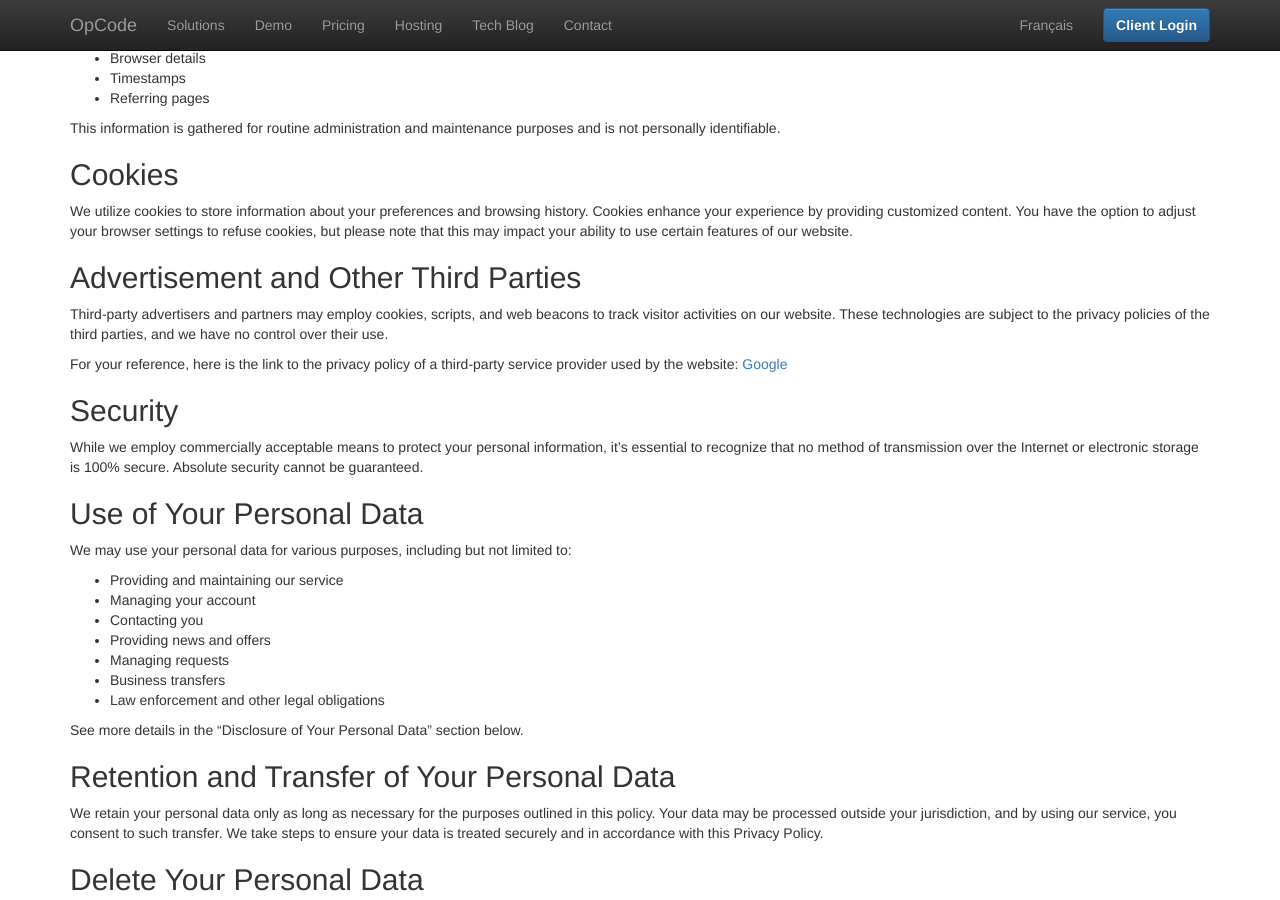
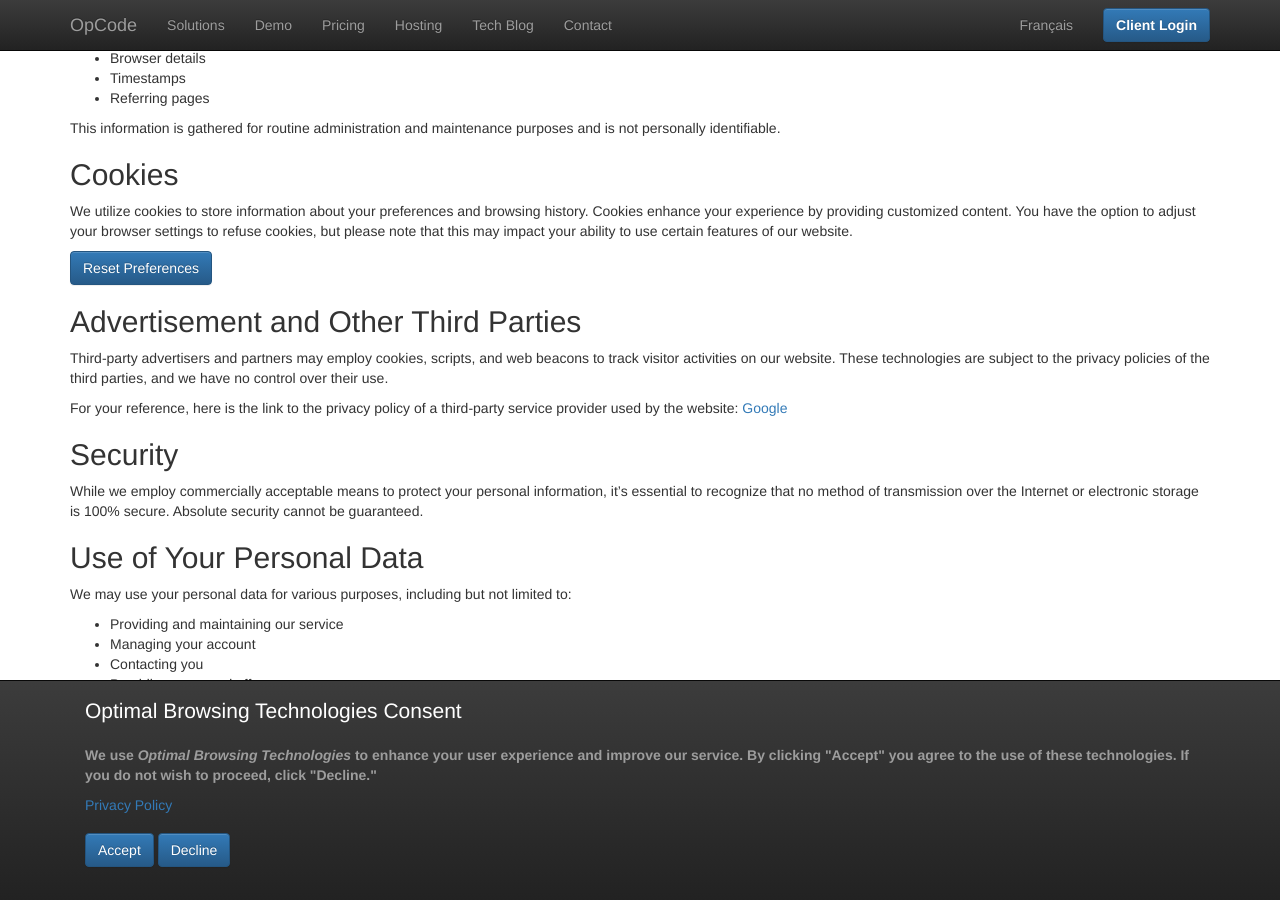
Before and after one commit to JonDemers/opcode-ssg, a Jekyll site: the page built from en/privacy-policy/index.md, in a window 1280 px wide and 900 px high, scrolled down 308 px. Built offline with Jekyll 4.4.1, drawn with Linux system fonts in a browser that asks for light colours.

Commit message:
Add cookie consent prompt

```diff
--- a/_includes/footer.html
+++ b/_includes/footer.html
@@ -1,13 +1,59 @@
 {%- assign lang = page.lang | default: site.lang | default: 'en' -%}
 {%- if lang != 'fr' -%}{%- assign lang = 'en' -%}{%- endif -%}
 {%- assign lang_meta = site.site_meta.lang[lang] -%}
+<div class="container">
+  <hr>
+  <footer class="text-muted">
+    <p class="pull-left"><a title="Privacy Policy" href="/en/privacy-policy/" class="text-muted">Privacy Policy</a></p>
+    <p class="pull-right">&copy; {{ lang_meta.title | escape }} 2023</p>
+  </footer>
+</div>
+<nav id="optimal-browsing" class="navbar navbar-inverse navbar-fixed-bottom">
   <div class="container">
-    <hr>
-    <footer class="text-muted">
-      <p class="pull-left"><a title="Privacy Policy" href="/en/privacy-policy/" class="text-muted">Privacy Policy</a></p>
-      <p class="pull-right">&copy; {{ lang_meta.title | escape }} 2023</p>
-    </footer>
+    <div class="navbar-text">
+      <p class="lead" style="color: white">Optimal Browsing Technologies Consent</p>
+      <p><strong>We use <i>Optimal Browsing Technologies</i> to enhance your user experience and improve our service.
+          By clicking "Accept" you agree to the use of these technologies. If you do not wish to proceed, click
+          "Decline."</strong></p>
+      <p><a title="Privacy Policy" href="/en/privacy-policy/">Privacy Policy</a></p>
+      <p><button type="button" class="btn btn-primary navbar-btn" onclick="acceptOptimalBrowsing()">Accept</button>
+        <button type="button" class="btn btn-primary navbar-btn" onclick="declineOptimalBrowsing()">Decline</button>
+      </p>
+    </div>
   </div>
+</nav>
+<script>
+  function processOptimalBrowsingPreference() {
+    if (document.cookie.indexOf("optimal-browsing=") >= 0) {
+      document.getElementById('optimal-browsing').style = "display: none;";
+    } else {
+      document.getElementById('optimal-browsing').style = "";
+    }
+    if (document.cookie.indexOf("optimal-browsing=accept") >= 0) {
+      gtag('consent', 'update', {
+        'ad_storage': 'granted',
+        'analytics_storage': 'granted'
+      });
+    }
+  }
+  function acceptOptimalBrowsing() {
+    var expires = new Date();
+    expires.setFullYear(expires.getFullYear() + 1);
+    document.cookie = 'optimal-browsing=accept; path=/; expires=' + expires.toUTCString() + ';';
+    processOptimalBrowsingPreference();
+  }
+  function declineOptimalBrowsing() {
+    document.cookie = 'optimal-browsing=decline; path=/';
+    processOptimalBrowsingPreference();
+  }
+  function resetOptimalBrowsing() {
+    document.cookie = "optimal-browsing=; expires=Thu, 01 Jan 1970 00:00:00 UTC; path=/;";
+    processOptimalBrowsingPreference();
+  }
+  processOptimalBrowsingPreference();
+</script>
 
-  <script src="https://code.jquery.com/jquery-1.12.4.min.js" integrity="sha384-nvAa0+6Qg9clwYCGGPpDQLVpLNn0fRaROjHqs13t4Ggj3Ez50XnGQqc/r8MhnRDZ" crossorigin="anonymous"></script>
-  <script src="https://cdn.jsdelivr.net/npm/bootstrap@3.4.1/dist/js/bootstrap.min.js" integrity="sha384-aJ21OjlMXNL5UyIl/XNwTMqvzeRMZH2w8c5cRVpzpU8Y5bApTppSuUkhZXN0VxHd" crossorigin="anonymous"></script>
+<script src="https://code.jquery.com/jquery-1.12.4.min.js"
+  integrity="sha384-nvAa0+6Qg9clwYCGGPpDQLVpLNn0fRaROjHqs13t4Ggj3Ez50XnGQqc/r8MhnRDZ" crossorigin="anonymous"></script>
+<script src="https://cdn.jsdelivr.net/npm/bootstrap@3.4.1/dist/js/bootstrap.min.js"
+  integrity="sha384-aJ21OjlMXNL5UyIl/XNwTMqvzeRMZH2w8c5cRVpzpU8Y5bApTppSuUkhZXN0VxHd" crossorigin="anonymous"></script>
--- a/_includes/header.html
+++ b/_includes/header.html
@@ -6,7 +6,7 @@
 {%- assign default_paths = site.pages | map: "path" -%}
 {%- assign page_paths = site.header_pages[lang] | default: default_paths -%}
 {%- assign titles_size = site.pages | map: 'title' | join: '' | size -%}
-  <div class="navbar navbar-inverse navbar-fixed-top" role="navigation">
+  <nav class="navbar navbar-inverse navbar-fixed-top" role="navigation">
     <div class="container">
       <div class="navbar-header">
         <button type="button" class="navbar-toggle" data-toggle="collapse" data-target=".navbar-collapse">
@@ -32,4 +32,4 @@
         </ul>
       </div>
     </div>
-  </div>
+  </nav>
--- a/en/privacy-policy/index.md
+++ b/en/privacy-policy/index.md
@@ -27,6 +27,8 @@ This information is gathered for routine administration and maintenance purposes
 ## Cookies
 
 We utilize cookies to store information about your preferences and browsing history. Cookies enhance your experience by providing customized content. You have the option to adjust your browser settings to refuse cookies, but please note that this may impact your ability to use certain features of our website.
+
+<button type="button" class="btn btn-primary" onclick="resetOptimalBrowsing()">Reset Preferences</button>
 
 ## Advertisement and Other Third Parties
 
--- a/fr/contact/index.html
+++ b/fr/contact/index.html
@@ -10,12 +10,6 @@ permalink: /fr/contact/
   <br />
   <div class="row">
     <div class="col-md-3">
-      <script>
-        function writeMailtoLink(encoded) {
-          var mailto = atob(atob(atob(encoded)));
-          document.write('<a href="mailto:' + mailto + '" target="_blank">' + mailto + '</a>');
-        }
-      </script>
       <address>
         <strong>Demande générale</strong>
         <p>
```
